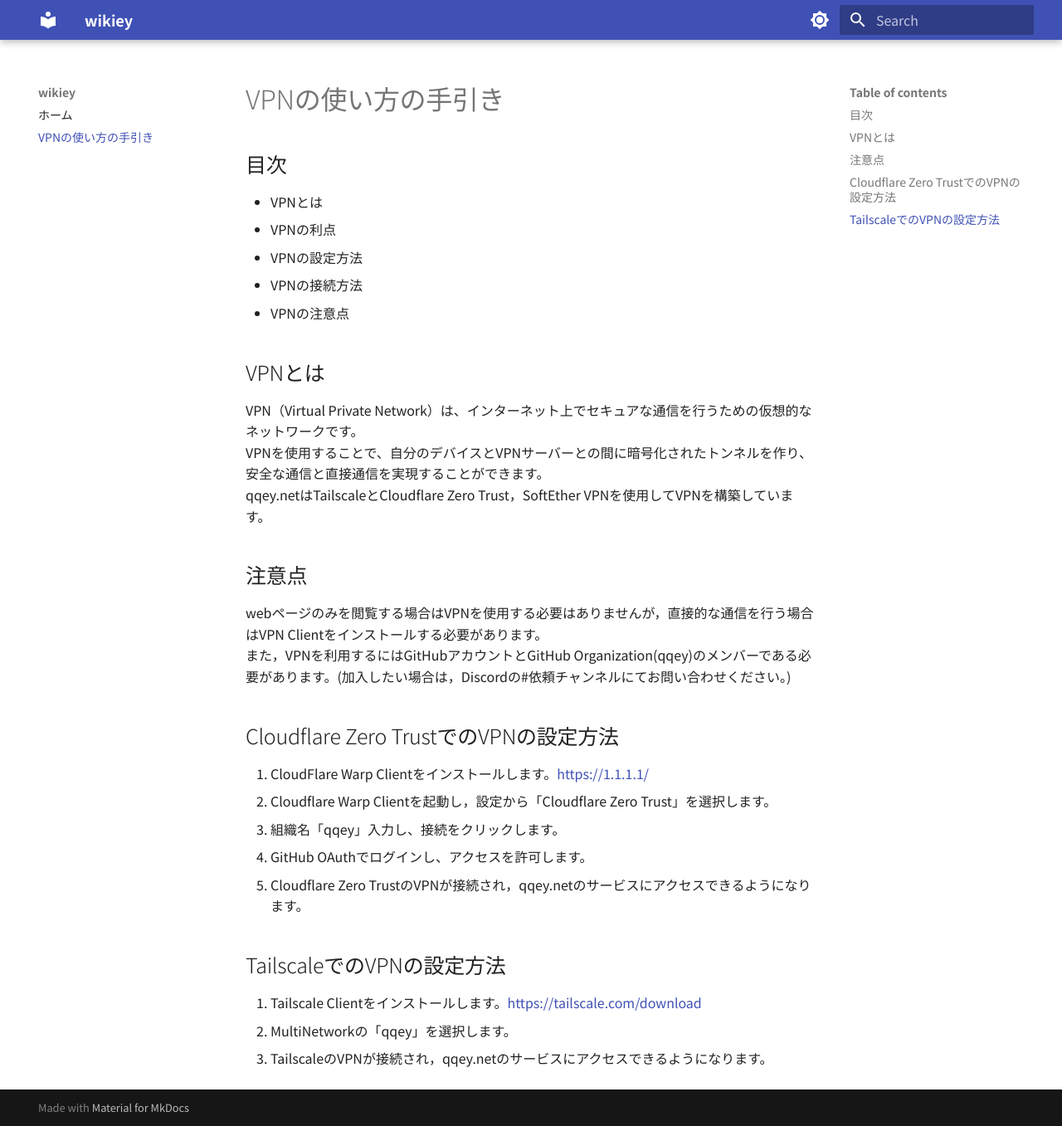
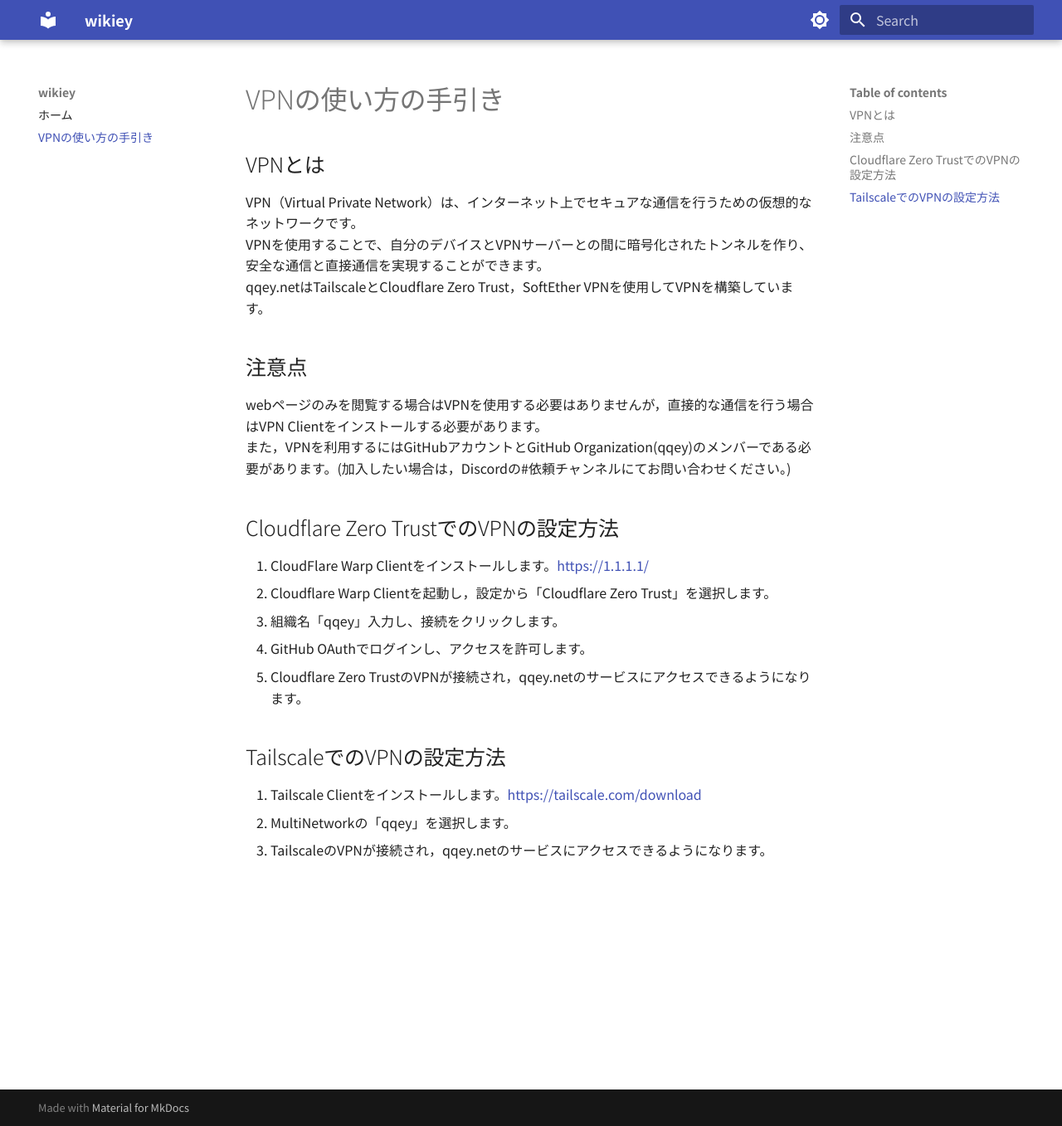
Before and after one commit to qqey/wiki, an MkDocs documentation site: the page built from docs/VPN.md, in a window 1280 px wide and 1357 px high. Shown: the whole window at 83% size. Built offline with MkDocs 1.6.1 and Material for MkDocs 9.7.7, drawn with Linux system fonts in a browser that asks for light colours.

Commit message:
Update VPN.md file

```diff
--- a/docs/VPN.md
+++ b/docs/VPN.md
@@ -1,12 +1,4 @@
 # VPNの使い方の手引き
-
-## 目次
-
-- VPNとは
-- VPNの利点
-- VPNの設定方法
-- VPNの接続方法
-- VPNの注意点
 
 ## VPNとは
 
```
